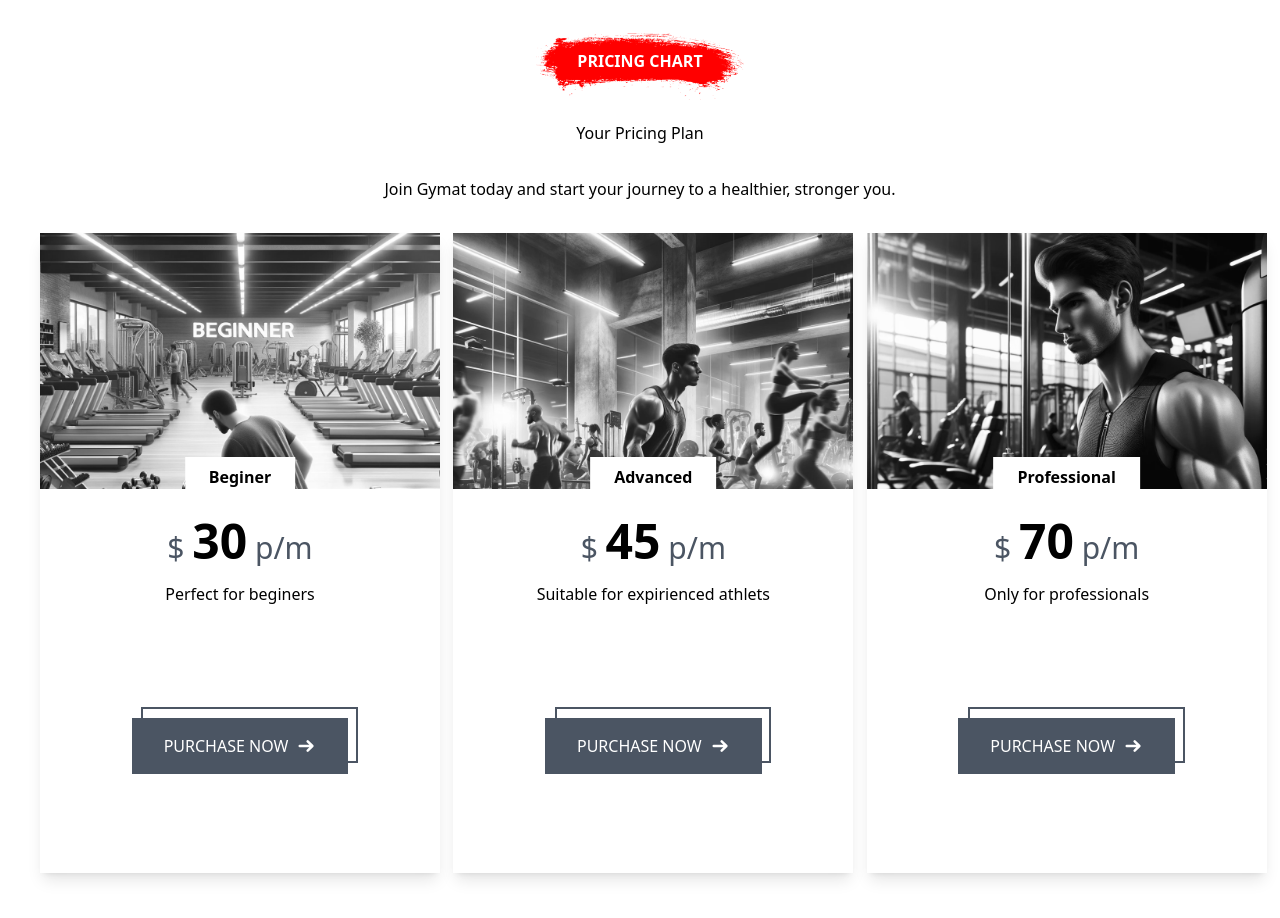
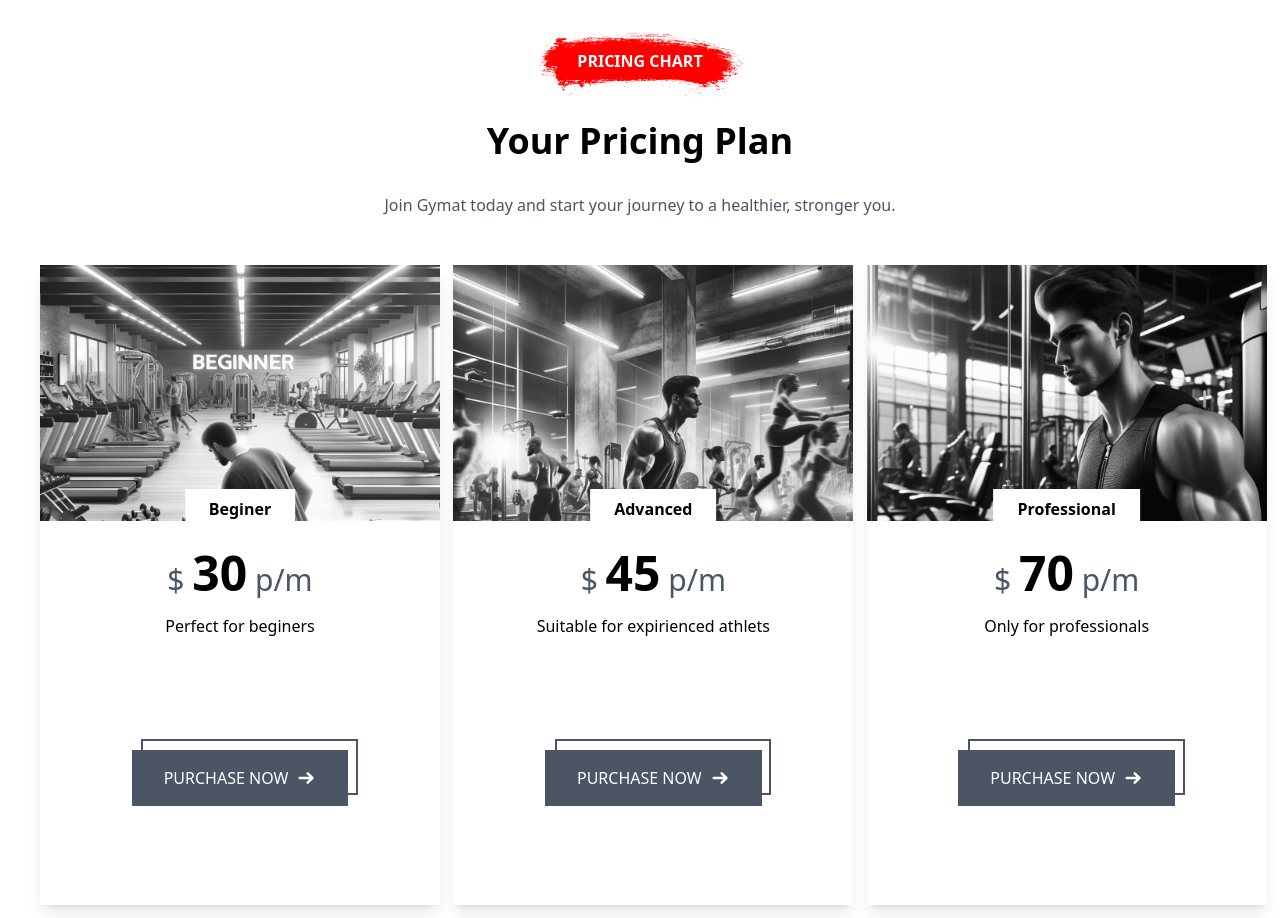
Before and after one commit to OnigiriKing/new-project, a React (Create React App) app: page / in a window 1280 px wide. Shown: the part 5560-6478 px from the top of the page. Built offline with nearby package versions, Linux system fonts and the light colour scheme.

Commit message:
Text update

```diff
--- a/src/components/homeComp/Home.Chart/Chart.jsx
+++ b/src/components/homeComp/Home.Chart/Chart.jsx
@@ -14,8 +14,8 @@ export default function Chart() {
           <p class="z-[6] font-bold text-white">PRICING CHART</p>
           <img class="absolute -top-[1rem]  z-[5] " src={redBrush} alt="img" />
         </div>
-        <h3>Your Pricing Plan</h3>
-        <p>
+        <h3 class="text-4xl text-black font-bold">Your Pricing Plan</h3>
+        <p class="text-gray-600 mb-[1rem]">
           Join Gymat today and start your journey to a healthier, stronger you.
         </p>
         {/* Price */}
```
